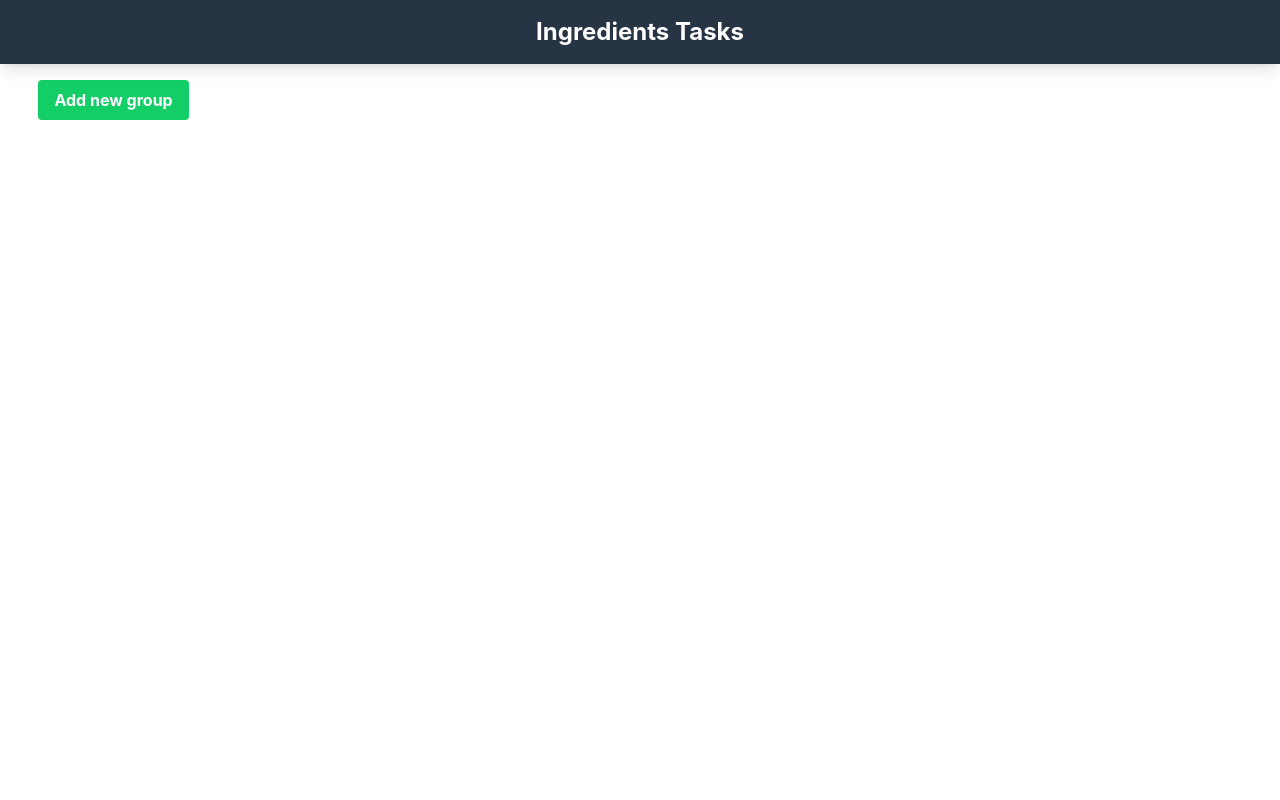
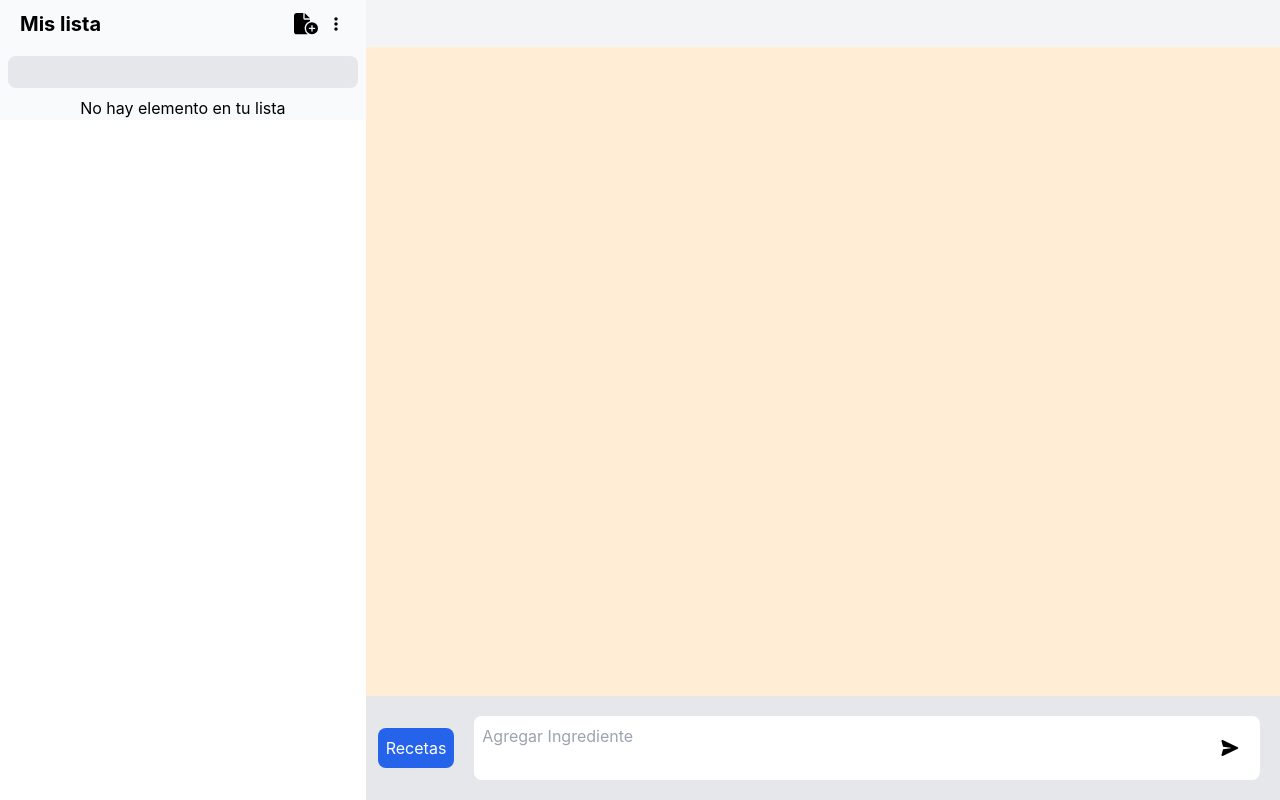
Before and after one commit to livingston12/Ingredients-Tasks, a React (Create React App) app: page / in a window 1280 px wide. Built offline with nearby package versions, Linux system fonts and the light colour scheme.

Commit message:
redesign

```diff
--- a/src/App.css
+++ b/src/App.css
@@ -1,6 +1,3 @@
-@tailwind base;
-@tailwind components;
-@tailwind utilities;
 .App {
   text-align: center;
 }
--- a/src/App.js
+++ b/src/App.js
@@ -6,7 +6,7 @@ function App() {
 
   return (
     <div className="">
-      <Header />
+      {/* <Header /> */}
       <Home />
     </div>
   );
--- a/src/Components/Header.js
+++ b/src/Components/Header.js
@@ -3,7 +3,7 @@ import React from 'react';
 const Header = () => {
     return (
         <div className=''>
-            <header className="fixed top-0 left-0 w-full bg-gray-dark text-white text-center py-4 shadow-lg z-50 ">
+            <header className="fixed top-0 left-0 w-full bg-[var(--gray-dark)] text-white text-center py-4 shadow-lg z-50 mb-24">
                 <h1 className="text-2xl font-bold text-white">Ingredients Tasks</h1>
             </header>
         </div>
--- /dev/null
+++ b/src/Components/Icons.jsx
@@ -0,0 +1,31 @@
+export default function Icons({icon,...props}){
+    switch (icon) {
+        case "plus":
+          return(<svg xmlns="http://www.w3.org/2000/svg" viewBox="0 0 576 512" {...props}>
+            <path d="M0 64C0 28.7 28.7 0 64 0H224V128c0 17.7 14.3 32 32 32H384v38.6C310.1 219.5 256 287.4 256 368c0 59.1 29.1 111.3 73.7 143.3c-3.2 .5-6.4 .7-9.7 .7H64c-35.3 0-64-28.7-64-64V64zm384 64H256V0L384 128zm48 96a144 144 0 1 1 0 288 144 144 0 1 1 0-288zm16 80c0-8.8-7.2-16-16-16s-16 7.2-16 16v48H368c-8.8 0-16 7.2-16 16s7.2 16 16 16h48v48c0 8.8 7.2 16 16 16s16-7.2 16-16V384h48c8.8 0 16-7.2 16-16s-7.2-16-16-16H448V304z"/>
+            </svg>)
+        case "elipsis-vertical":
+          return(<svg xmlns="http://www.w3.org/2000/svg" viewBox="0 0 128 512" {...props}>
+            <path d="M64 360a56 56 0 1 0 0 112 56 56 0 1 0 0-112zm0-160a56 56 0 1 0 0 112 56 56 0 1 0 0-112zM120 96A56 56 0 1 0 8 96a56 56 0 1 0 112 0z"/>
+            </svg>)
+        case "left":
+          return(
+                <svg xmlns="http://www.w3.org/2000/svg" width="16" height="16" fill="currentColor"  className="bi bi-arrow-left" viewBox="0 0 16 16" {...props} >
+            <path  d="M15 8a.5.5 0 0 0-.5-.5H2.707l3.147-3.146a.5.5 0 1 0-.708-.708l-4 4a.5.5 0 0 0 0 .708l4 4a.5.5 0 0 0 .708-.708L2.707 8.5H14.5A.5.5 0 0 0 15 8"/>
+            </svg>
+            )
+        case"send":
+          return(<svg viewBox="0 0 28 28" version="1.1" xmlns="http://www.w3.org/2000/svg"{...props} >
+             <path d="M3.78963301,2.77233335 L24.8609339,12.8499121 C25.4837277,13.1477699 25.7471402,13.8941055 25.4492823,14.5168992 C25.326107,14.7744476 25.1184823,14.9820723 24.8609339,15.1052476 L3.78963301,25.1828263 C3.16683929,25.4806842 2.42050372,25.2172716 2.12264586,24.5944779 C1.99321184,24.3238431 1.96542524,24.015685 2.04435886,23.7262618 L4.15190935,15.9983421 C4.204709,15.8047375 4.36814355,15.6614577 4.56699265,15.634447 L14.7775879,14.2474874 C14.8655834,14.2349166 14.938494,14.177091 14.9721837,14.0981464 L14.9897199,14.0353553 C15.0064567,13.9181981 14.9390703,13.8084248 14.8334007,13.7671556 L14.7775879,13.7525126 L4.57894108,12.3655968 C4.38011873,12.3385589 4.21671819,12.1952832 4.16392965,12.0016992 L2.04435886,4.22889788 C1.8627142,3.56286745 2.25538645,2.87569101 2.92141688,2.69404635 C3.21084015,2.61511273 3.51899823,2.64289932 3.78963301,2.77233335 Z"> </path>
+             </svg>)
+        case"x":
+          return(<svg xmlns="http://www.w3.org/2000/svg" viewBox="0 0 24 24"   stroke="currentColor" {...props}>
+                <path strokeLinecap="round" strokeLinejoin="round" d="M6 18 18 6M6 6l12 12" />
+                </svg>
+               )
+
+        default:
+          return(<></>)
+         }
+
+}
--- a/src/Components/Modal.js
+++ b/src/Components/Modal.js
@@ -3,9 +3,9 @@ import IconClose from './IconClose';
 
 const Modal = ({ onClose, children, Title }) => {
   return (
-    <div className="fixed top-0 left-0 right-0 bottom-0 flex items-center justify-center bg-gray bg-opacity-50 z-50">
+    <div className="fixed top-0 left-0 right-0 bottom-0 flex items-center justify-center bg-[var(--gray)] bg-opacity-50 z-50">
 
-      <div className=" bg-gray-dark rounded-lg p-8 max-w-md w-full">
+      <div className=" bg-[var(--gray-dark)] rounded-lg p-8 max-w-md w-full">
         <div className="flex w-full justify-between items-center mb-4">
           {/* Title Modal */}
           <h2 className="text-2xl font-bold text-gray-light ">{Title}</h2>
--- a/src/Components/ShoppingList.js
+++ b/src/Components/ShoppingList.js
@@ -28,7 +28,7 @@ const ShoppingList = ({ onClose, ...prop }) => {
     };
     const toggleModal = (index) => {
         ingredients.map((ingredient, i) => {
-            if (i === index) {
+            if (i == index) {
                 setIngredientValue(ingredient);
             }
         });
@@ -39,7 +39,7 @@ const ShoppingList = ({ onClose, ...prop }) => {
     const editIngredient = () => {
         const index = indexValue;
         const newIngredients = ingredients.map((ingredient, i) => {
-            if (i === index) {
+            if (i == index) {
                 return ingredientValue;
             }
             return ingredient;
@@ -50,7 +50,7 @@ const ShoppingList = ({ onClose, ...prop }) => {
 
     return (
 
-        <div className="relative border border-green-dark mt-5  p-6 bg-gray-dark rounded-lg shadow-lg">
+        <div className="relative border border-green-dark mt-5  p-6 bg-[var(--gray-dark)] rounded-lg shadow-lg">
             <div className="flex justify-end items-center">
                 <IconClose onClose={() => onClose(Id)} />
             </div>
@@ -64,20 +64,20 @@ const ShoppingList = ({ onClose, ...prop }) => {
                     placeholder="Add ingredient"
                     value={inputValue}
                     onChange={(e) => setInputValue(e.target.value)}
-                    otherClass="bg-gray-dark text-white flex-grow  p-2 border border-green-dark rounded-lg mr-2"
+                    otherClass="bg-[var(--gray-dark)] text-white flex-grow  p-2 border border-green-dark rounded-lg mr-2"
                 />
                 <Button
-                    ColorClass="bg-green"
+                    ColorClass="bg-[var(--green)]"
                     Text="Add"
                     onClick={addIngredient}
                     otherClass="ml-2"
-                    HoverColorClass="hover:bg-green-dark"
+                    HoverColorClass="hover:bg-[var(--green-dark)]"
                 />
             </div>
             <ul className="list-disc list-inside mb-9">
                 {ingredients.map((ingredient, index) => (
                     <li key={index}
-                        className="transition ease-in-out delay-150 hover:-translate-y-1 hover:scale-110 duration-300 flex justify-between items-center p-2 hover:bg-gray rounded mb-2">
+                        className="transition ease-in-out delay-150 hover:-translate-y-1 hover:scale-110 duration-300 flex justify-between items-center p-2 hover:bg-[var(--gray) rounded mb-2">
                         <span className='text-white'>{ingredient}</span>
 
                         <div className='flex flex-end space-x-4 transition-none'>
@@ -96,10 +96,10 @@ const ShoppingList = ({ onClose, ...prop }) => {
             </ul>
             <div className="absolute bottom-0 left-6 right-7 mb-3">
                 <Button
-                    ColorClass="bg-orange"
+                    ColorClass="bg-[var(--orange)]"
                     Text="Suggest dishes"
                     onClick={onClose}
-                    HoverColorClass="hover:bg-orange-dark"
+                    HoverColorClass="hover:bg-[var(--orange-dark)]"
                     otherClass="w-full px-6"
                 />
 
@@ -111,13 +111,13 @@ const ShoppingList = ({ onClose, ...prop }) => {
                         placeholder="Name of ingredient"
                         value={ingredientValue}
                         onChange={(e) => setIngredientValue(e.target.value)}
-                        otherClass="bg-gray-dark text-white w-full flex-grow  p-2 border border-gray-light rounded-lg mr-2"
+                        otherClass="bg-[var(--gray-dark)] text-white w-full flex-grow  p-2 border border-gray-light rounded-lg mr-2"
                     />
                     <div className="flex justify-between">
                         <Button
                             Text="Cancel"
                             ColorClass="bg-red "
-                            HoverColorClass="hover:bg-red-dark"
+                            HoverColorClass="hover:bg-[var(--red-dark)]"
                             onClick={() => toggleModal(-1)}
                             otherClass="mt-4"
                         />
--- a/src/Pages/Home.js
+++ b/src/Pages/Home.js
@@ -1,77 +1,109 @@
-import React, { useState } from 'react';
-import ShoppingList from '../Components/ShoppingList';
-import Button from '../Components/Form/Button';
-import Modal from '../Components/Modal';
-import Input from '../Components/Form/Input';
+import { useState } from "react";
+import Icons from "../Components/Icons";
+
+export default function HomeNew() {
+    const [shoppingLists, setShoppingLists] = useState([]);
+    const [id, setId] = useState(0);
+    const [isOpenAddList, setIsOpenAddList] = useState(false);
+
+    const handlenSubmit=(event)=>{
+            event.preventDefault();
+            const form = new FormData(event.target)
+            const obj={
+                id:window.crypto.randomUUID(),
+                nombre:form.get("grupo"),
+                ingredients:[]
+            }
+            setShoppingLists(prev=>[...prev,obj])
+            setIsOpenAddList(prev => !prev)
+    }
+    const handlenSubmitIngredient = (event) => {
+        event.preventDefault();
+        const form = new FormData(event.target);
+        const obj = {
+            id: window.crypto.randomUUID(),
+            ingredient: form.get("ingredient"),
+        };
+
+        setShoppingLists(prev => prev.map(list =>
+            list.id == id
+            ? { ...list, ingredients: [...list.ingredients, obj] }
+            : list
+        ));
+    };
 
 
-export default function Home() {
-    const [isModalOpen, setIsModalOpen] = useState(false);
-    const [groupValue, setGroupValue] = useState('');
-    const [shoppingLists, setShoppingLists] = useState([]);
-
-    // Función para abrir/cerrar el modal
-    const toggleModal = () => {
-        setIsModalOpen(!isModalOpen);
-    };
-
-    const OnClickGroupIngredient = () => {
-        if (groupValue.trim()) {
-            setShoppingLists([...shoppingLists, groupValue.trim()]);
-            setGroupValue("");
-            toggleModal();
-        }
-
-    };
-
-    const onCloseShopping = (index) => {
-        const newShoppingLists = shoppingLists.filter((_, i) => i !== index);
-        setShoppingLists(newShoppingLists);
-    };
 
     return (
-        <div className='mt-20'>
-            <Button
-                Text="Add new group"
-                ColorClass="bg-green"
-                HoverColorClass="hover:bg-green-dark"
-                onClick={toggleModal}
-            />
-            <div className="flex space-y-6 space-x-2 flex-wrap">
-                {
-                    shoppingLists.map((title, index) => (
-                        <ShoppingList onClose={onCloseShopping} Id={index} key={index} Title={title} />
-                    ))
-                }
-            </div>
+        <div className="flex">
+      <main className="flex flex-col w-[40%] h-full bg-gray-50 overflow-y-auto">
+        <div className="flex h-12 w-full justify-between items-center p-5">
+          <h1 className="text-center font-bold text-xl">Mis lista</h1>
+          <div className="flex">
+            <button className="px-2" onClick={() => setIsOpenAddList(prev => !prev)}><Icons icon="plus" className="w-6" /></button>
+            <button className="px-2"><Icons icon="elipsis-vertical" className="w-1" /></button>
+          </div>
+        </div>
+        <div className="flex p-2 w-full">
+          <div className="flex w-full bg-gray-200 overflow-hidden rounded-lg">
+            <Icons icon="search" className="w-5 ml-3" />
+            <input type="search" className="bg-gray-200 w-full border-0 p-1 outline-none" />
+          </div>
+        </div>
+        <div className="flex flex-col gap-3">
+            {shoppingLists.length<=0?
+            <div className="flex justify-center">No hay elemento en tu lista</div>
+            :
+            shoppingLists.map(item=>{
+               return(<article key={item.id} className="p-5 hover:bg-gray-300" onClick={()=>{setId(item.id)}}>
+                     <h2 className="font-semibold">{item.nombre}</h2>
+               </article>)
+
+            })
+            }
+        </div>
+      </main>
+
+      <div className={`fixed left-0 top-0 ${isOpenAddList ? 'translate-x-0' : '-translate-x-full'} transition-transform duration-300 ease-in-out w-[29%] h-[100dvh] bg-gray-50 overflow-y-auto`}>
+        <button className="bg-gray-400 rounded-full p-2 m-4" onClick={() => setIsOpenAddList(prev => !prev)}><Icons icon={'left'} /></button>
+        <form className="p-4" onSubmit={handlenSubmit}>
+          <fieldset className="rounded-md">
+            <legend className="text-xl font-semibold">Agregar Lista</legend>
+            <input name="grupo" className="w-full p-2 border border-gray-300 rounded-md mt-2" />
+            <button className="w-full mt-2 p-2 bg-blue-500 text-white rounded-md">Add</button>
+          </fieldset>
+        </form>
+      </div>
 
 
-            {isModalOpen && (
-                <Modal onClose={toggleModal} Title="Add group of ingredients">
-                    <Input
-                        placeholder="Group Title"
-                        onChange={(e) => setGroupValue(e.target.value)}
-                        otherClass="bg-gray-dark text-white w-full flex-grow  p-2 border border-gray-light rounded-lg mr-2"
-                    />
-                    <div className="flex justify-between">
-                        <Button
-                            Text="Cancel"
-                            ColorClass="bg-red "
-                            HoverColorClass="hover:bg-red-dark"
-                            onClick={toggleModal}
-                            otherClass="mt-4"
-                        />
-                        <Button
-                            Text="Add"
-                            ColorClass="bg-green "
-                            HoverColorClass="hover:bg-green-dark"
-                            onClick={OnClickGroupIngredient}
-                            otherClass="mt-4"
-                        />
-                    </div>
+            <aside className="flex flex-col w-full h-[100dvh] bg-orange-100 ">
+              <div className="w-full h-12 bg-gray-100 pl-10 pt-2 font-bold">
+                {shoppingLists.find(c=>c.id==id)!=undefined?shoppingLists.find(c=>c.id==id).nombre:''}
+              </div>
+              <div className="flex flex-col gap-2 h-[84dvh] overflow-y-auto ">
+                 {shoppingLists.find(c=>c.id==id)==undefined?'':
+                  shoppingLists.find(c=>c.id==id).ingredients.length <=0?
+            <div className="flex justify-center">No hay ingredientes</div>
+            :shoppingLists.find(c=>c.id==id).ingredients.map(item=>{
+                return(<article key={item.id} className="flex bg-green-200 p-3 justify-between ">
+                <h2 className="font-semibold">{item.ingredient}</h2>
+                <span className="hover:text-red-700" onClick={()=>alert(item.id)}><Icons icon="x" className="w-5"></Icons></span>
+          </article>)
+            })}
 
-                </Modal>
-            )}
+             </div>
+             <div className="w-full bg-gray-200 flex items-center">
+              <button className="bg-blue-600 ml-3 p-2 h-10 rounded-lg text-white">Recetas</button>
+              <form className="p-5 w-full" onSubmit={handlenSubmitIngredient}>
+                <div className="flex w-full bg-white overflow-hidden rounded-lg">
+                  <textarea name="ingredient" className=" w-full border-0 p-2 outline-none  resize-none" placeholder="Agregar Ingrediente " />
+                  <button className="p-5"><Icons icon="send" className="w-5"></Icons></button>
+                </div>
+               </form>
+
+             </div>
+            </aside>
+
         </div>
     );
 }
--- a/src/index.css
+++ b/src/index.css
@@ -1,4 +1,22 @@
-
+@tailwind base;
+@tailwind components;
+@tailwind utilities;
+:root{
+  --blue: #1fb6ff;
+  --purple: #7e5bef;
+  --pink: #ff49db;
+  --orange: #ff7849;
+  --orange-dark: #e6673a;
+  --green: #13ce66;
+  --green-dark: #0fa350;
+  --yellow: #ffc82c;
+  --gray-dark: #273444;
+  --gray: #8492a6;
+  --gray-light: #d3dce6;
+  --white: #fff;
+  --red: #dc3545;
+  --red-dark: #b02a37;
+}
 body {
   margin: 0;
   font-family: -apple-system, BlinkMacSystemFont, 'Segoe UI', 'Roboto', 'Oxygen',
--- a/src/output.css
+++ b/src/output.css
@@ -5,8 +5,7 @@ body {
     sans-serif;
   -webkit-font-smoothing: antialiased;
   -moz-osx-font-smoothing: grayscale;
-  margin-left: 3%;
-  margin-right: 3%;
+
 }
 
 code {
```
Also changed, not shown: tailwind.config.js (+0 -16 lines).
